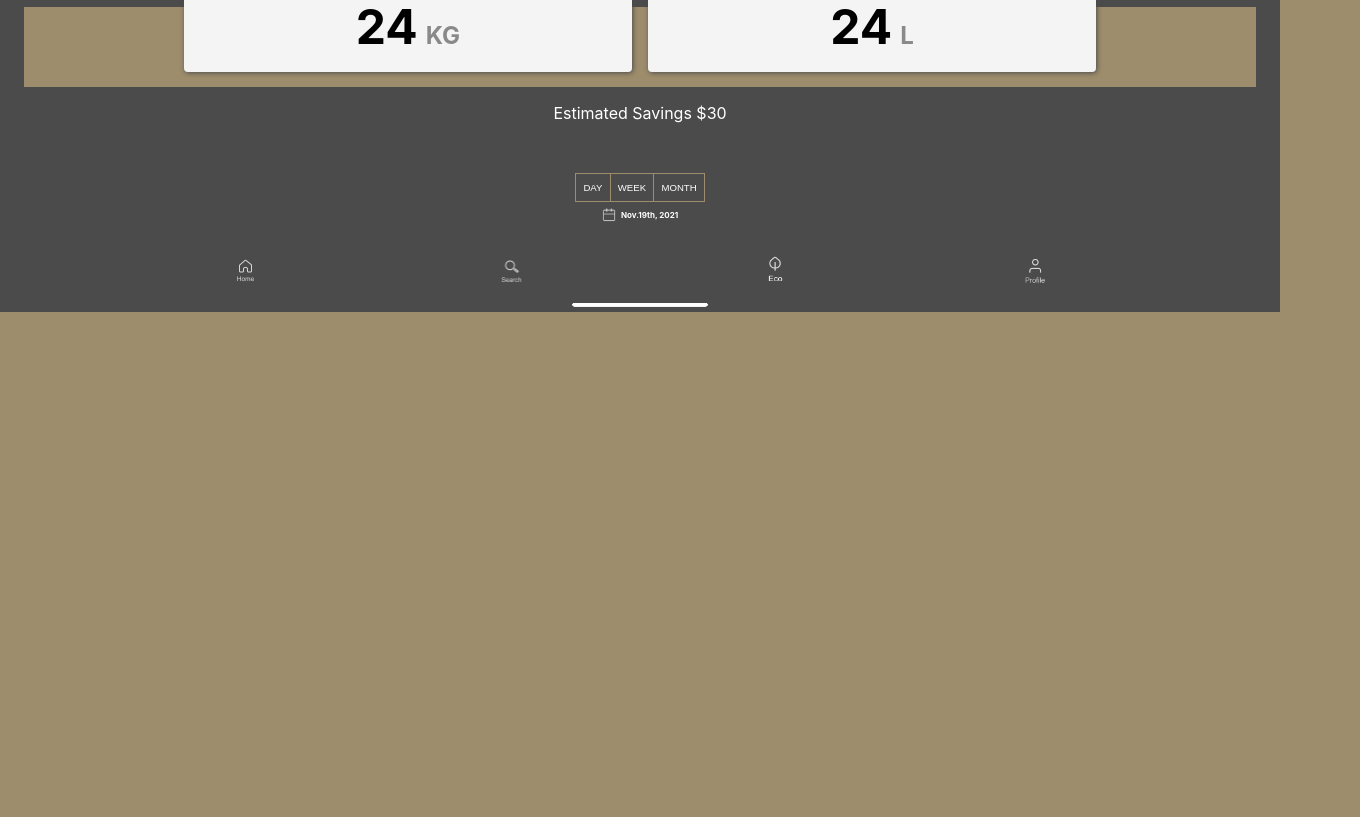
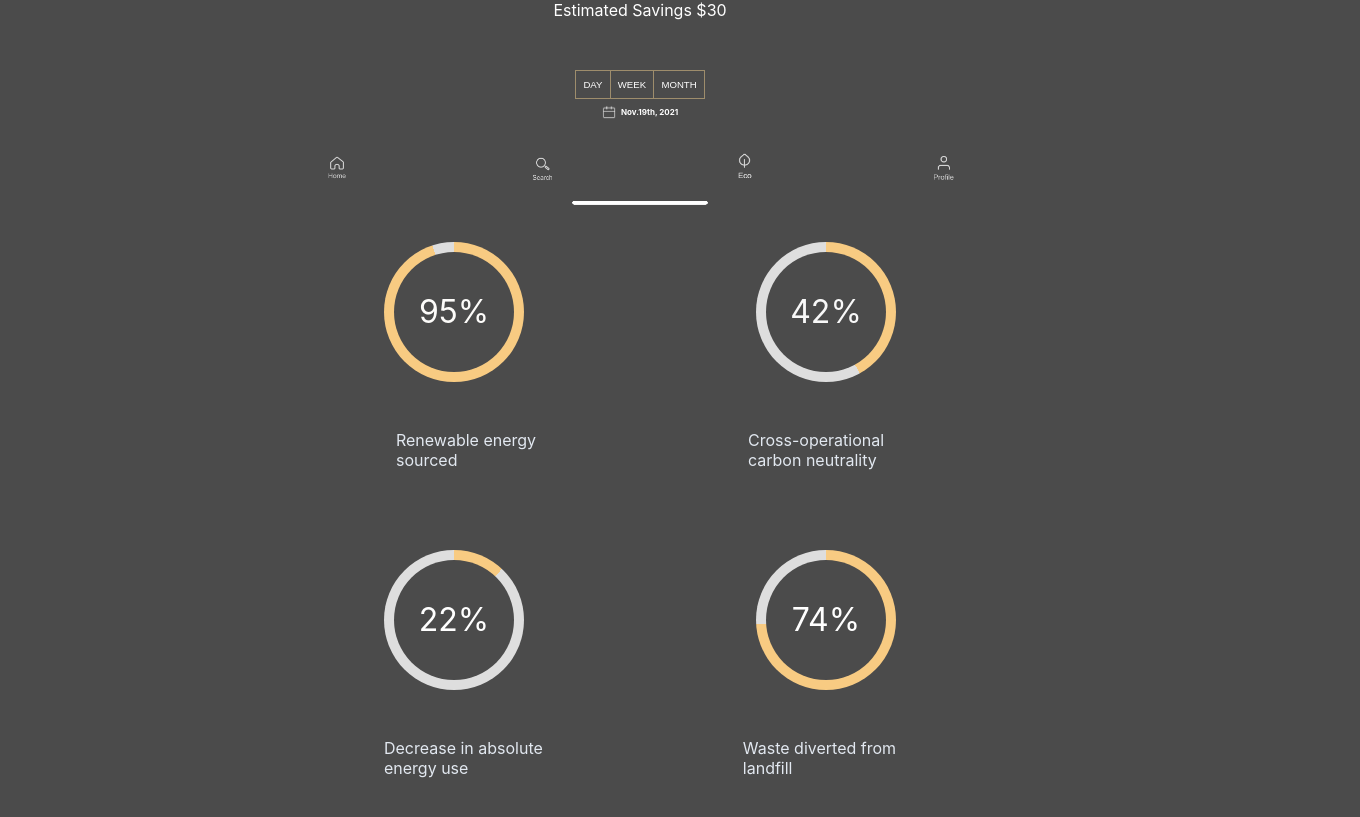
Before and after one commit to fmatamoros202/gm-project, a React (Create React App) app in the folder client/: page /gmuser in a window 1280 px wide. Shown: the part 627-1444 px from the top of the page, 1360 px wide, since content can reach past the window. Before the commit the page ends 939 px from the top, so only its background shows below. Built offline with nearby package versions, Linux system fonts and the light colour scheme.

Commit message:
Added gauges

```diff
--- /dev/null
+++ b/client/src/components/Gauges/Gauges.jsx
@@ -0,0 +1,46 @@
+import "./Gauges.scss";
+
+function Guages() {
+	return (
+		<>
+			<section className="gauges">
+				<div class="guage three">
+					<div class="guage-inner">95%</div>
+				</div>
+				<div class="guage two">
+					<div class="guage-inner">42%</div>
+				</div>
+			</section>
+			<div className="tag">
+				<p>
+					Renewable energy <br></br>sourced
+				</p>
+				<p>
+					Cross-operational <br></br>carbon neutrality
+				</p>
+			</div>
+			<section className="gauges1">
+				<div class="guage one">
+					<div class="guage-inner">22%</div>
+				</div>
+				<div class="guage four">
+					<div class="guage-inner">74%</div>
+				</div>
+			</section>
+			<div className="tag">
+				<div>
+					<p>
+						Decrease in absolute <br></br>energy use
+					</p>
+				</div>
+				<div>
+					<p>
+						Waste diverted from <br></br>landfill
+					</p>
+				</div>
+			</div>
+		</>
+	);
+}
+
+export default Guages;
--- /dev/null
+++ b/client/src/components/Gauges/Gauges.scss
@@ -0,0 +1,72 @@
+$body-bg: #4b4b4b;
+
+body {
+	display: flex;
+	align-items: center;
+	justify-content: center;
+	gap: 2rem;
+	background: $body-bg;
+	color: #e2e8f0;
+}
+
+.gauges {
+	display: flex;
+	flex-direction: row;
+	flex-wrap: wrap;
+	justify-content: space-evenly;
+	padding-top: 2rem;
+	$body-bg: #4b4b4b;
+}
+
+.gauges1 {
+	display: flex;
+	flex-direction: row;
+	flex-wrap: wrap;
+	justify-content: space-evenly;
+	padding-top: 2rem;
+}
+
+.guage {
+	display: grid;
+	place-items: center;
+	width: 140px;
+	height: 140px;
+	border-radius: 50%;
+	cursor: default;
+	font-size: 2rem;
+
+	&.one {
+		color: #ffffff;
+		background: conic-gradient(#f8cb82 0% 12%, #dedede 12% 100%);
+	}
+
+	&.two {
+		color: #f8f8f8;
+		background: conic-gradient(#f8cb82 0% 42%, #dedede 32% 100%);
+	}
+
+	&.three {
+		color: #fdfcfa;
+		background: conic-gradient(#f8cb82 0% 95%, #dedede 89% 100%);
+	}
+
+	&.four {
+		color: #ffffff;
+		background: conic-gradient(#f8cb82 0% 74%, #dedede 74% 100%);
+	}
+	.guage-inner {
+		display: grid;
+		place-items: center;
+		width: 120px;
+		height: 120px;
+		border-radius: 50%;
+		background: $body-bg;
+	}
+}
+
+.tag {
+	display: flex;
+	flex-wrap: wrap;
+	margin: 2rem;
+	justify-content: space-evenly;
+}
--- a/client/src/pages/Home/Home.jsx
+++ b/client/src/pages/Home/Home.jsx
@@ -4,6 +4,7 @@ import PageNav from "../../components/PageNav/PageNav";
 import CO2tracker from "../../components/CO2tracker/CO2tracker";
 import BottomNav from "../../components/BottomNav/BottomNav";
 import DayWeekMonthButtons from "../../components/DayWeekMonthButtons/DayWeekMonthButtons";
+import Guages from "../../components/Gauges/Gauges";
 
 function Home() {
 	return (
@@ -13,6 +14,7 @@ function Home() {
 			<CO2tracker />
 			<DayWeekMonthButtons />
 			<BottomNav></BottomNav>
+			<Guages></Guages>
 		</div>
 	);
 }
```
Also changed, not shown: client/src/components/PageNav/PageNav.jsx (+10 -7 lines), client/src/assets/images/gm-logo-mini.png (added).
